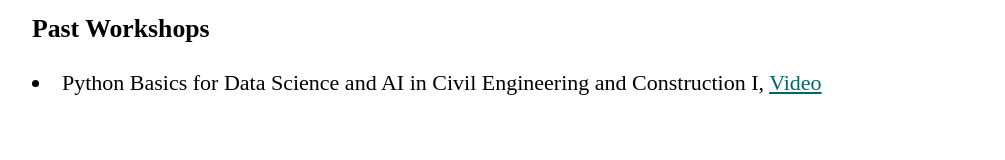
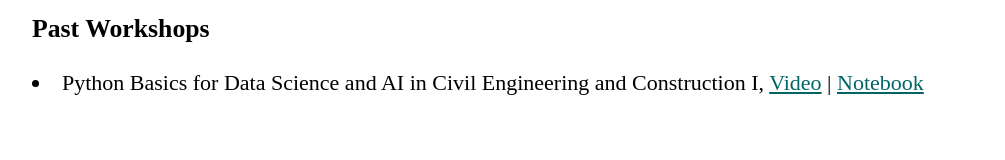
Before and after one commit to ccecclub/ccecclub.github.io, a plain HTML site: page index.html in a window 1280 px wide. Shown: the part 521-681 px from the top of the page, without its empty margins (137-1142 px from the left). Drawn offline with Linux system fonts and the light colour scheme; a web font is replaced by a local one.

Commit message:
Update index.html

```diff
--- a/index.html
+++ b/index.html
@@ -31,7 +31,7 @@ Computational Civil Engineering & Construction Club is intended to bring togethe
 
 <p>
 <h3>Past Workshops</h3>
-    <li>Python Basics for Data Science and AI in Civil Engineering and Construction I, <a href="https://youtu.be/yKI3Ugi3ECc" target="_blank">Video</a></li>
+    <li>Python Basics for Data Science and AI in Civil Engineering and Construction I, <a href="https://youtu.be/yKI3Ugi3ECc" target="_blank">Video</a> | <a href="https://colab.research.google.com/drive/1JlurIwUWahFb_OJ1XXTLBgSQB-UGGUiv?usp=sharing" target="_blank">Notebook</a> </li>
 </p>
 </br></br>
 
```
